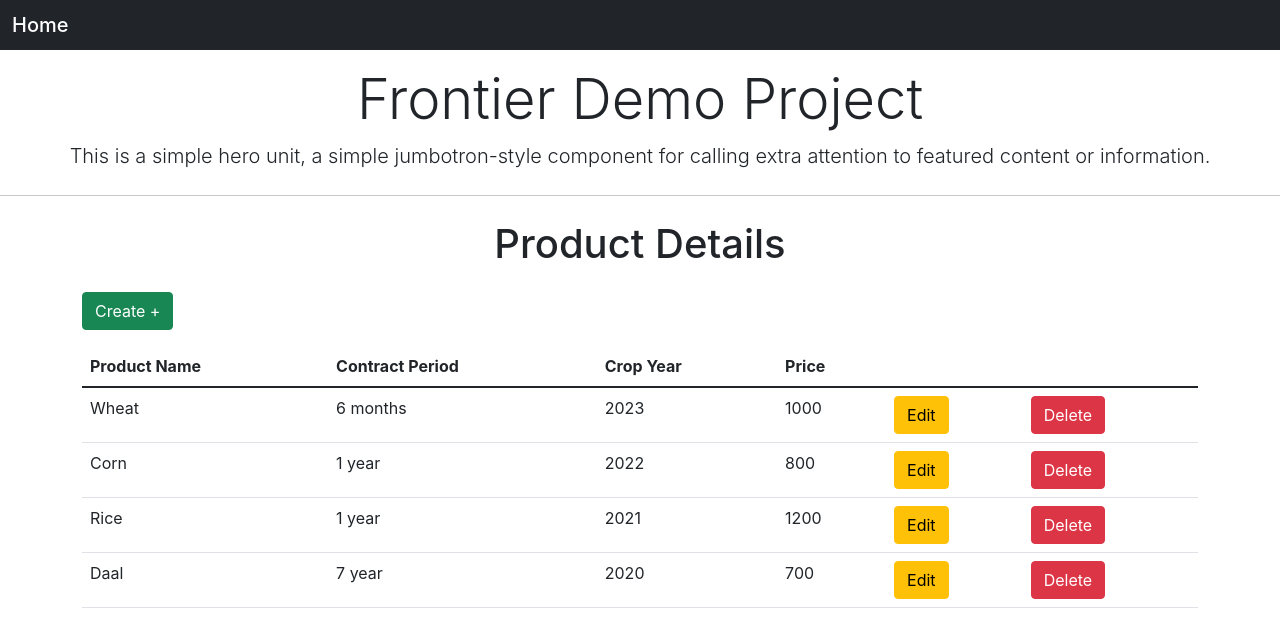
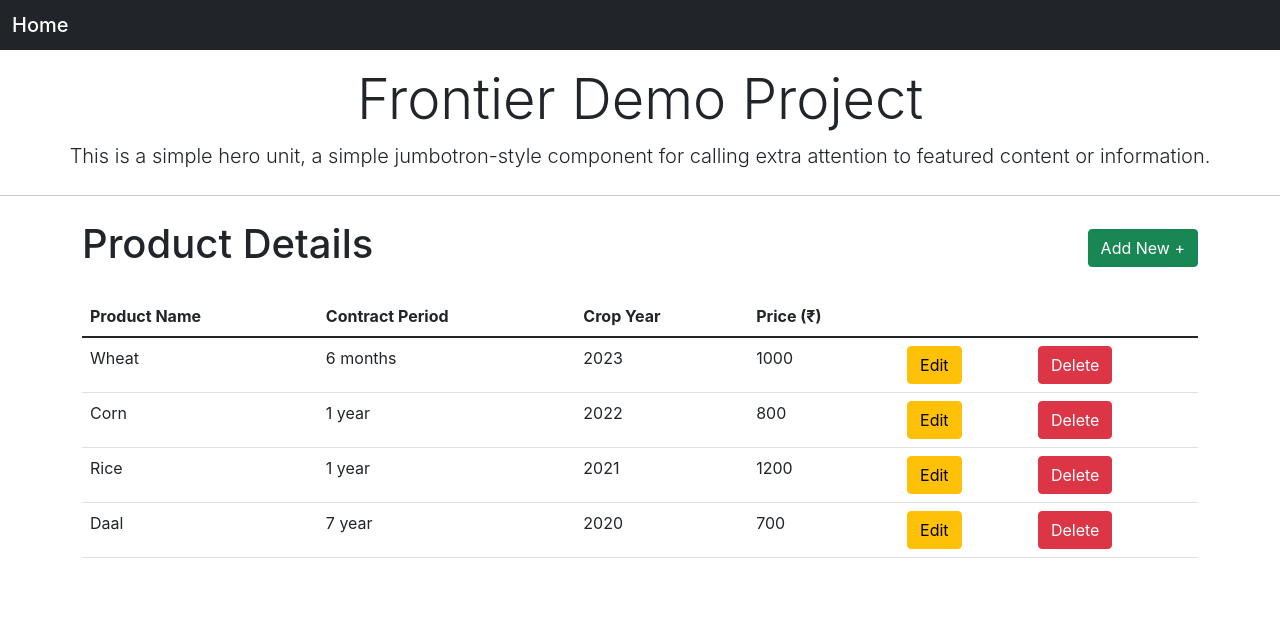
Before and after one commit to rick2001/frontierprojectdemo, a React (Create React App) app: page / in a window 1280 px wide. Shown: the top 638 px of the page. Built offline with nearby package versions, Linux system fonts and the light colour scheme.

Commit message:
commit-8

```diff
--- a/package.json
+++ b/package.json
@@ -12,6 +12,7 @@
     "react-redux": "^9.1.2",
     "react-router-dom": "^6.24.1",
     "react-scripts": "5.0.1",
+    "react-toastify": "^10.0.5",
     "web-vitals": "^2.1.4"
   },
   "scripts": {
--- a/src/App.js
+++ b/src/App.js
@@ -1,13 +1,16 @@
-import './App.css';
 import { BrowserRouter as Router, Routes, Route } from 'react-router-dom';
 import { Navbar } from './Components/Navbar';
 import { Home } from './Components/Home';
 import {ProductTable} from "./Components/ProductTable"
 import {ProductForm} from "./Components/ProductForm"
+import {ToastContainer} from 'react-toastify';
+import 'react-toastify/dist/ReactToastify.css';
+
 
 function App() {
   return (
     <div>
+      <ToastContainer/>
       <Router>
         <Navbar/>
         <Home/>
--- a/src/Components/ProductTable.js
+++ b/src/Components/ProductTable.js
@@ -1,7 +1,8 @@
-import React, {useState, useRef} from 'react'
+import React, { useState, useRef } from 'react'
 import { useSelector, useDispatch } from 'react-redux'
 import { Link } from 'react-router-dom'
 import { deleteProduct, updateProduct } from '../redux/counter/counterSlice'
+import { toast } from 'react-toastify'
 
 export const ProductTable = () => {
 
@@ -22,6 +23,9 @@ export const ProductTable = () => {
   // handeling the deleting functionality
   const handleDelete = (id) => {
     dispatch(deleteProduct(id));
+    toast.error("Deleted Successfully", {
+      autoClose: 2000
+    })
   }
 
   // handeling the edited data functionality
@@ -48,6 +52,9 @@ export const ProductTable = () => {
     // console.log("This is my edited data-> ",editData);
     dispatch(updateProduct(editData));
     refClose.current.click(); // modal will close
+    toast.success("Updated successfully",{
+      autoClose: 2000
+    })
 
   }
 
@@ -82,7 +89,7 @@ export const ProductTable = () => {
                   <input type="text" className="form-control" value={editData.cropYear} id="cropYear" onChange={handleOnChange} />
                 </div>
                 <div className="form-group">
-                  <label htmlFor="price">Price</label>
+                  <label htmlFor="price">Price (&#8377;)</label>
                   <input type="text" className="form-control" value={editData.price} id="price" onChange={handleOnChange} />
                 </div>
               </form>
@@ -98,15 +105,17 @@ export const ProductTable = () => {
       </div>
 
       <div className="container">
-        <h1 className='text-center'>Product Details</h1>
-        <Link to="/create" className='btn btn-success my-3'>Create +</Link>
+        <div style={{ display: 'flex', justifyContent: 'space-between', alignItems: 'center', marginBottom:"20px" }}>
+          <h1>Product Details</h1>
+          <Link to="/create" className='btn btn-success'>Add New +</Link>
+        </div>
         <table className='table'>
           <thead>
             <tr>
               <th>Product Name</th>
               <th>Contract Period</th>
               <th>Crop Year</th>
-              <th>Price</th>
+              <th>Price (&#8377;)</th>
             </tr>
           </thead>
           <tbody>
@@ -123,7 +132,7 @@ export const ProductTable = () => {
                   <button className='btn btn-danger' onClick={() => handleDelete(item.productId)} title="Delete the product">Delete</button>
                 </td>
               </tr>
-            }): <h3 className='text-center mt-3'>No Product Details Found</h3> }
+            }) : <h3 className='text-center mt-3'>No Product Details Found</h3>}
           </tbody>
         </table>
       </div>
```
Also changed, not shown: 1 other file (tests, documents, lock files or other folders).
